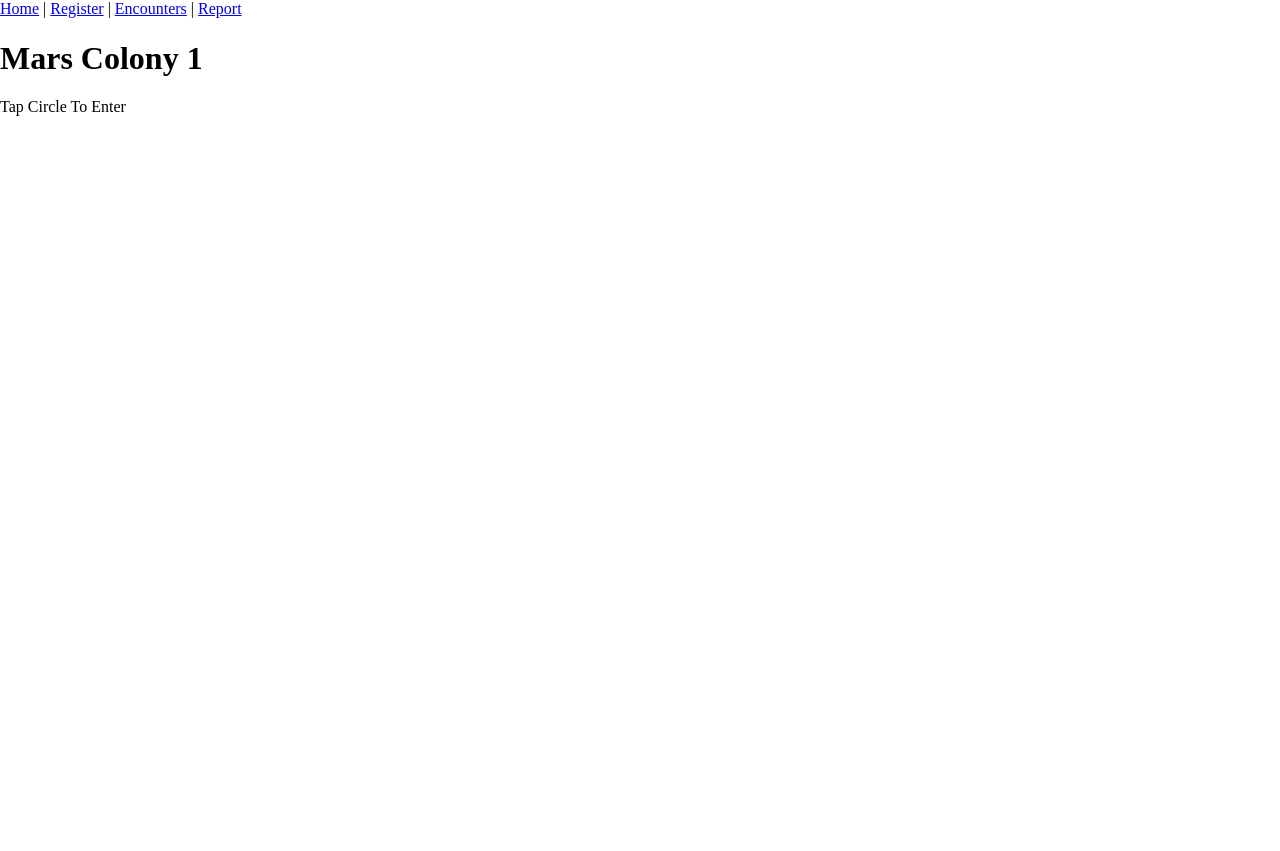
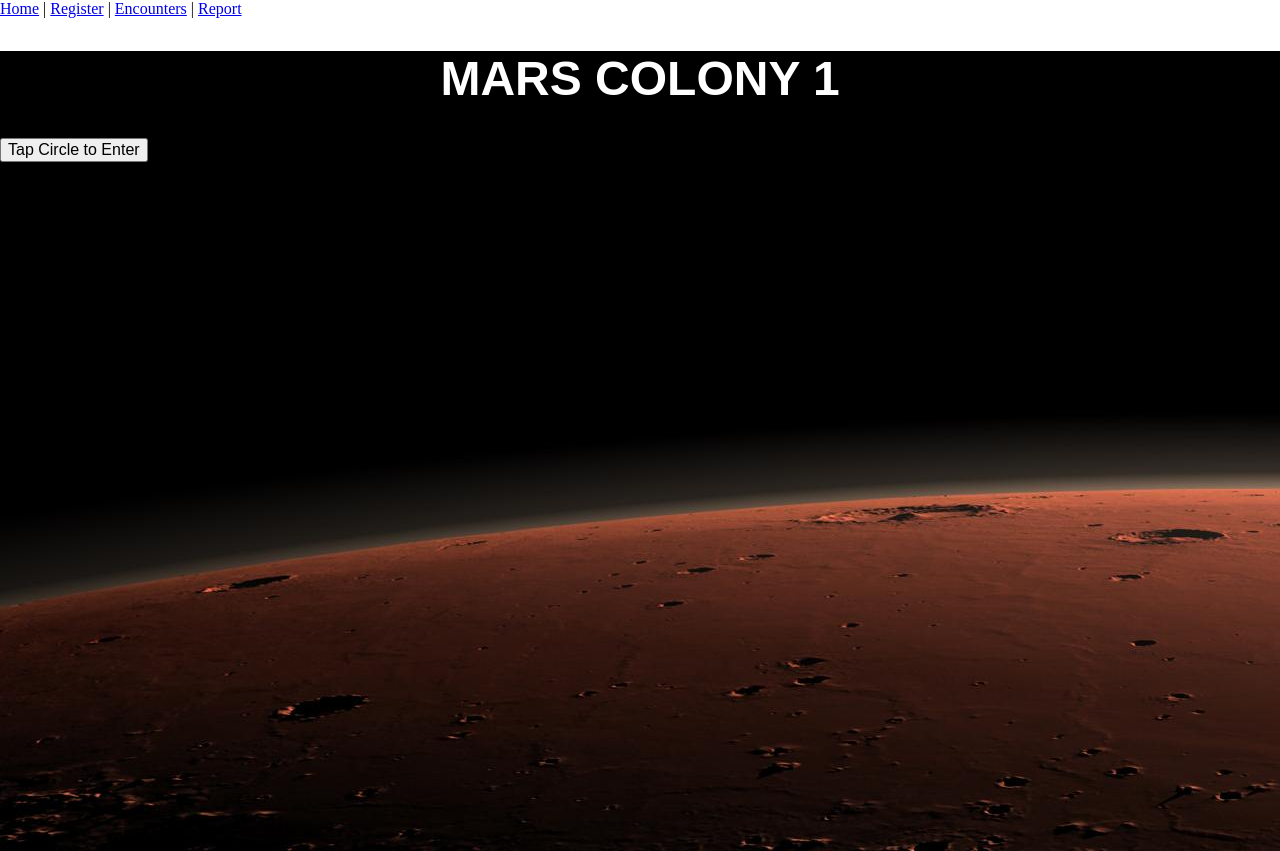
Before and after one commit to mariesarabia/Mars-Colony, an Angular app: page / in a window 1280 px wide. Before the commit the page ends 800 px from the top, so only its background shows below. Built offline with nearby package versions, Linux system fonts and the light colour scheme.

Commit message:
added background image to welcome page, generated data for every page and created links

```diff
--- a/src/app/components/encounters/encounters.component.html
+++ b/src/app/components/encounters/encounters.component.html
@@ -1,5 +1,8 @@
 <div>
     <h1>Recent Encounters</h1>
     <p>See an Alien? Report it</p>
-
+    <div *ngFor="let encounter of encounters">{{encounter.date}} - {{ encounter.atype }}
+    <p>{{encounter.action}}</p>
 </div>
+    <a routerLink ="/report"><button type="button">Report Encounter</button></a>
+</div>
--- a/src/app/components/encounters/encounters.component.ts
+++ b/src/app/components/encounters/encounters.component.ts
@@ -1,5 +1,6 @@
 import { Component, OnInit } from '@angular/core';
 import { EncountersService } from '../../services/encounters';
+import { Report } from '../../models/report';
 
 import {
   FormControl,
@@ -12,15 +13,19 @@ import {
 @Component({
   selector: 'app-encounters',
   templateUrl: './encounters.component.html',
-  styles: []
+  styles: [],
+  providers: [
+    EncountersService
+  ]
 })
 export class EncountersComponent implements OnInit {
+
+  encounters: Report[]
 
   constructor(private encounterService: EncountersService) { }
 
   async ngOnInit() {
-    const encounter = await this.encounterService.getEncounters();
-    console.log(encounter);
+    this.encounters = await this.encounterService.getEncounters();
   }
 
 }
--- a/src/app/components/register/register.component.html
+++ b/src/app/components/register/register.component.html
@@ -18,7 +18,7 @@
     </select>
     </div>
 
-    <button [disabled]="registerForm.status ==='INVALID'" type="submit">Check In</button>
+    <button [disabled]="registerForm.status ==='INVALID'" type="submit">Register</button>
   </form>
 </div>
 {{ registerForm.status | json }}
--- a/src/app/components/register/register.component.ts
+++ b/src/app/components/register/register.component.ts
@@ -3,6 +3,7 @@ import { ColonistService } from '../../services/colonist';
 import { NewColonist } from '../../models/colonist';
 import { JobService } from '../../services/job';
 import { Job } from '../../models/job';
+import { Router } from '@angular/router';
 
 import {
   FormControl,
@@ -42,7 +43,8 @@ export class RegisterComponent implements OnInit {
 
   constructor(
     private jobService: JobService,
-    private colonistService: ColonistService
+    private colonistService: ColonistService,
+    private router: Router
   ) { }
 
   async ngOnInit() {
@@ -54,12 +56,14 @@ export class RegisterComponent implements OnInit {
       name: this.registerForm.get('name').value,
       age: this.registerForm.get('age').value,
       job_id: this.registerForm.get('job_id').value
-    }
+    };
 
 
     // console.log(this.registerForm.status)
     const colonist = await this.colonistService.registerColonist(newColonist);
-    console.log('colonist was saved!', colonist);
+    if (this.registerForm.status === 'VALID'){this.router.navigate(['/encounters']);
+  }
+    // console.log('colonist was saved!', colonist);
   }
 
   private noNumbers(validNameRegex): ValidatorFn {
--- a/src/app/components/report/report.component.html
+++ b/src/app/components/report/report.component.html
@@ -5,10 +5,12 @@
         <div class="form-group">
         <select formControlName="alien_id">
             <option value="none">Select Alien Type</option>
-            <option *ngFor="let alien of aliens" [value]="alien.id">{{ alien.name }}</option>
+            <option *ngFor="let alien of aliens" [value]="alien.type">{{ alien.type }}</option>
         </select>
         </div>
 
-        <p>Action taken</p>
-        <button [disabled]="reportForm.status ==='INVALID'" type="submit">Submit Report</button>
+        <textarea formControlName="description" type="text">Action taken</textarea>
+        <!-- <button [disabled]="reportForm.status ==='INVALID'" type="submit">Submit Report</button> -->
+        <!-- <a routerLink ="/encounters"> -->
+            <button type="button">Submit Report</button>
       </form>
--- a/src/app/components/report/report.component.ts
+++ b/src/app/components/report/report.component.ts
@@ -1,6 +1,11 @@
 import { Component, OnInit } from '@angular/core';
 import { AlienService } from '../../services/alien';
+import { EncountersService } from '../../services/encounters';
+import { ColonistService } from '../../services/colonist';
 import { Alien } from '../../models/alien';
+import { NewReport } from '../../models/report';
+import { Router } from '@angular/router';
+
 
 import {
   FormControl,
@@ -14,24 +19,49 @@ import {
   templateUrl: './report.component.html',
   styleUrls: ['./report.component.scss'],
   providers: [
-    AlienService
+    AlienService,
+    EncountersService,
+    ColonistService
   ]
 })
 export class ReportComponent implements OnInit {
 
   public aliens: Alien[];
 
-    registerForm = new FormGroup({
-      alien_id: new FormControl('', [Validators.required])
+    reportForm = new FormGroup({
+      alien_id: new FormControl('', [Validators.required]),
+      description: new FormControl('', [Validators.required]),
+
     });
 
-  constructor(private alienService: AlienService
-  ) { }
+  constructor(private alienService: AlienService,
+    private encountersService: EncountersService,
+    private router:Router) { }
 
 
   async ngOnInit() {
     this.aliens = await this.alienService.getAliens();
-      console.log(this.aliens);
+    // this.date = new Date().toISOString().slice(0,10);
+      // console.log(this.aliens);
+  }
+
+  // async registerColonist() {
+  //   const newReport: NewReport = {
+  //     atype: this.reportForm.get('atype').value,
+  //     date: this.reportForm.get('date').value,
+  //     action: this.reportForm.get('action').value
+  //   }
+
+  async reportEncounters(){
+    const newReport: NewReport = {
+      atype : this.reportForm.get('alien_id').value,
+       date : '', //this.date,
+      action : this.reportForm.get('description').value,
+      colonist_id :'4'
+    }
+
+    await this.encountersService.reportEncounters(newReport);
+    this.router.navigate(['encounters']);
   }
 
 }
--- a/src/app/components/welcome/welcome.component.html
+++ b/src/app/components/welcome/welcome.component.html
@@ -1,7 +1,5 @@
-<div class="page">
+<div class="welcome">
   <h1>Mars Colony 1</h1>
+  <p>
+  <a routerLink ="/register"><button type="button">Tap Circle to Enter</button></a></p>
 </div>
-
-
-<div>
-  <p>Tap Circle To Enter</p>
--- a/src/app/components/welcome/welcome.component.scss
+++ b/src/app/components/welcome/welcome.component.scss
@@ -0,0 +1,20 @@
+.welcome {
+    background-image: url('../../../assets/images/nasa-mars-602861.jpg');
+    height: 100vh;
+}
+
+p.enter {
+    color: #fff;
+    font-size: 1rem;
+    text-align: center;
+    font-family: sans-serif;
+    text-transform: uppercase;
+}
+
+h1 {
+    color: #fff;
+    font-size: 3rem;
+    text-align: center;
+    font-family: sans-serif;
+    text-transform: uppercase;
+}
--- a/src/app/models/report.ts
+++ b/src/app/models/report.ts
@@ -8,7 +8,7 @@ export interface Report {
 
 export interface NewReport {
     atype: string;
-    id: string,
+    action: string,
     date: string,
     colonist_id: string,
 }
--- a/src/app/services/encounters.ts
+++ b/src/app/services/encounters.ts
@@ -1,5 +1,5 @@
 import { Injectable } from '@angular/core';
-import { Report } from '../models/report';
+import { Report, NewReport } from '../models/report';
 import { Http, Headers } from '@angular/http';
 import 'rxjs/add/operator/toPromise';
 
@@ -18,6 +18,15 @@ export class EncountersService {
                 .catch(this.handleError);
     }
 
+    reportEncounters(report:NewReport): Promise<Report[]> {
+        let headers = new Headers({"Content_Type":"application/json"});
+        let body = JSON.stringify({report});
+        return this.http.post(this.encountersUrl, body, {headers:headers})
+                .toPromise()
+                .then((response) => response.json().encounters)
+                .catch(this.handleError);
+    }
+
     handleError(error) {
         console.log(error);
         return Promise.reject(error.message || error);
```
Also changed, not shown: src/assets/images/nasa-mars-602861.jpg (added).
